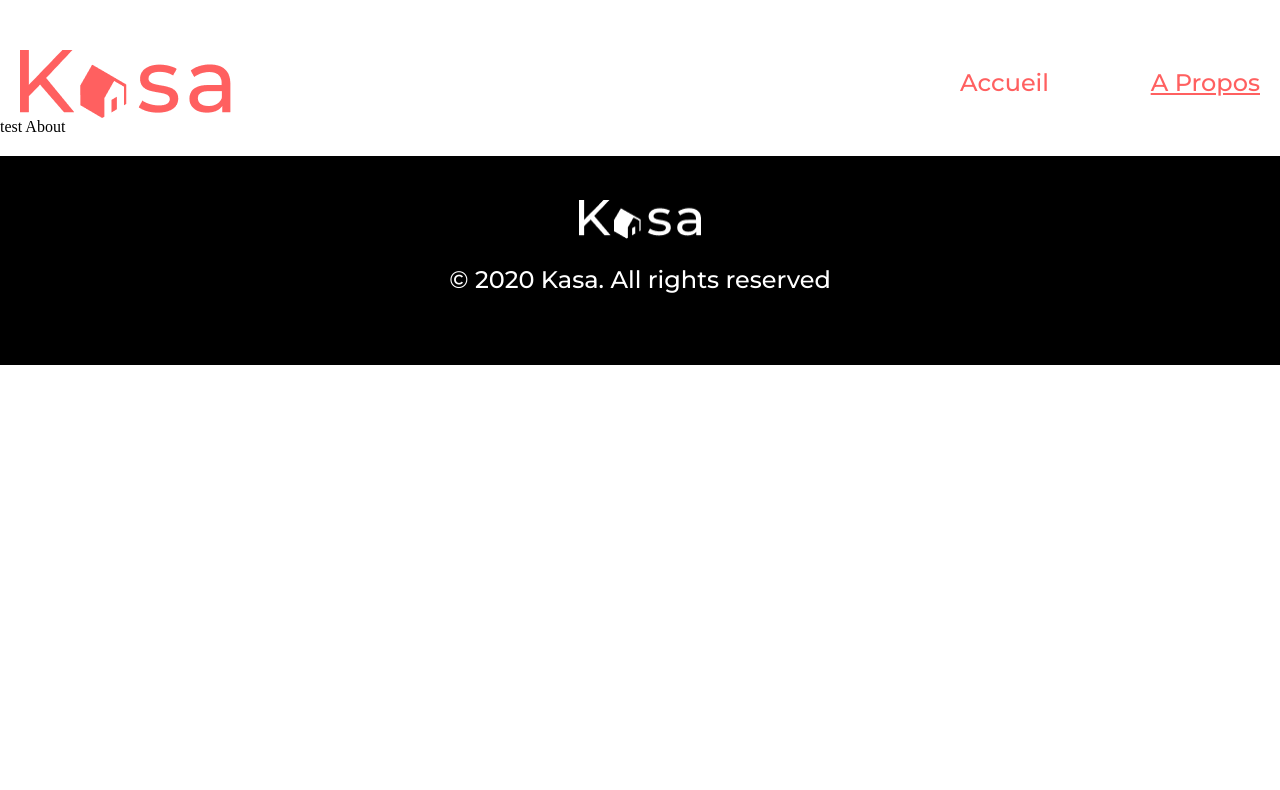
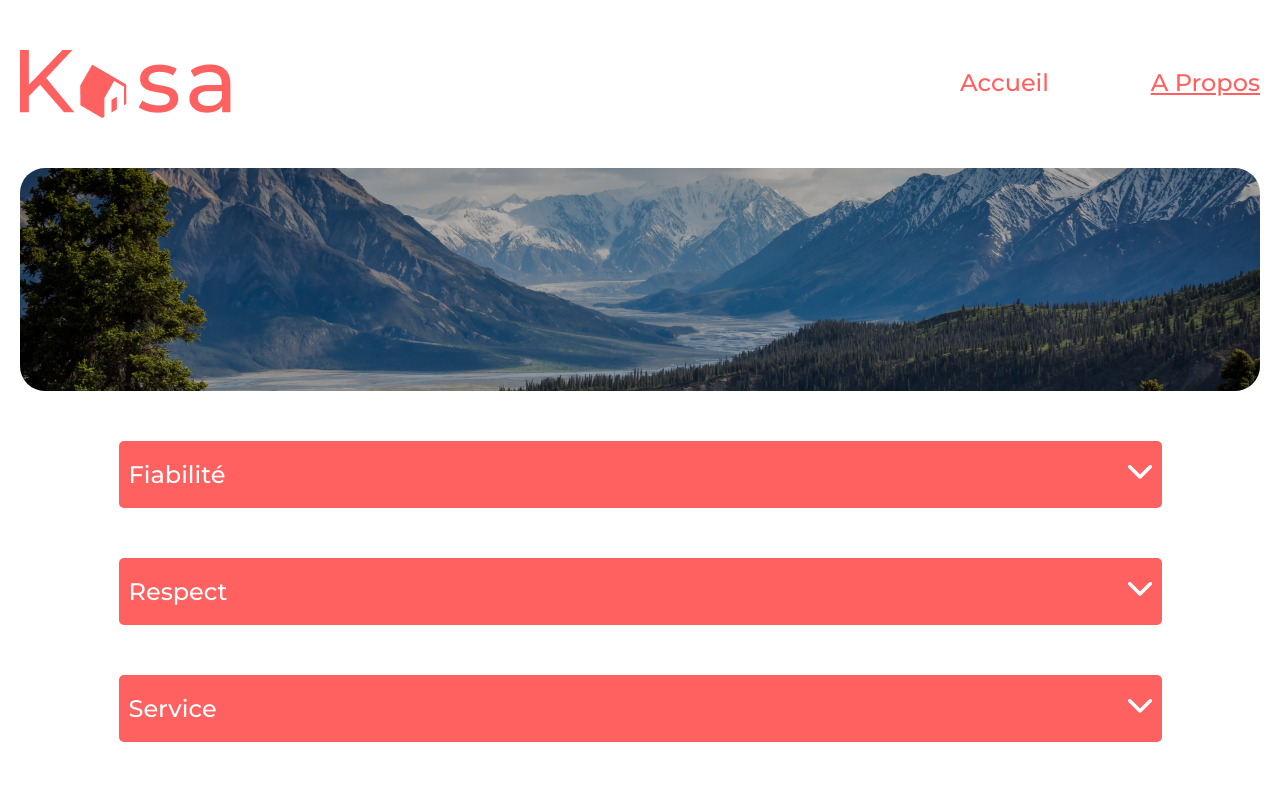
Before and after one commit to naniskull/ocr_kasa, a React (Create React App) app: page /about in a window 1280 px wide. Shown: the top 790 px of the page. Built offline with nearby package versions, Linux system fonts and the light colour scheme.

Commit message:
page about et composant collapse

```diff
--- a/src/components/Banner/Banner.css
+++ b/src/components/Banner/Banner.css
@@ -1,33 +1,45 @@
 .container_banner{
     width: 1240px;
     height: 223px;
-    margin: 50px 0;
+    margin: 50px auto;
+    display: flex;
 }
 
-.img_banner{
+.img_banner {
     width: 100%;
     height: 100%;
     background-size: cover;
     background-position: center;
     background-repeat: no-repeat;
     border-radius: 30px;
-    filter: brightness(80%);
     border-radius: 25px;
+    position: relative;
+    display: flex;
+    justify-content: center;
+    align-items: center;
 }
 
-h1{
-    border: solid 2px red;
+.img_banner .dark_background {
+    background: #000000;
+    mix-blend-mode: darken;
+    opacity: 0.3;
+    border-radius: 25px;
+    position: absolute;
+    top: 0;
+    left: 0;
+    width: 100%;
+    height: 100%;
+}
+
+.img_banner h1 {
     height: 68px;
     width: 705px;
-    display: flex;
-    align-items: center;
-    justify-content: center;
-    position: absolute;
-    text-align: center;
     font-family: 'Montserrat';
     font-style: normal;
     font-weight: 500;
     font-size: 48px;
     line-height: 68px;
     color: #FFFFFF;
+    position: relative;
+    z-index: 1;
 }
--- a/src/components/Banner/Banner.js
+++ b/src/components/Banner/Banner.js
@@ -2,11 +2,13 @@ import React from 'react';
 import "./Banner.css"
 import BackgoundImgHome from '../../assets/img_banner_home.png';
 
-const Banner = () => {
+const Banner = ({ backgroundImage = BackgoundImgHome, showTitle = true }) => {
     return (
         <div className='container_banner'>
-            <div className='img_banner' style={{ backgroundImage: `url(${BackgoundImgHome})`}}></div>
-            <h1>Chez vous, partout et ailleurs</h1>
+            <div className='img_banner' style={{ backgroundImage: `url(${backgroundImage})`}}>
+                <div className='dark_background'></div>
+                {showTitle && <h1>Chez vous, partout et ailleurs</h1>}
+            </div>
         </div>
     );
 };
--- a/src/components/Card/Card.css
+++ b/src/components/Card/Card.css
@@ -2,11 +2,13 @@
 .container_cards {
   background: #F7F7F7;
   border-radius: 25px;
-    width: 90%;
+  width: 1240px;
   margin: auto;
   display: flex;
   flex-wrap: wrap;
   justify-content: space-around;
+  align-content: space-around;
+  padding-top: 50px;
 }
 
 .card {
@@ -18,7 +20,7 @@
   background-position: center;
   text-decoration: none;
   transition: transform 0.3s ease-in-out, box-shadow 0.3s ease-in-out;
-    margin: 20px;
+  margin-bottom: 50px;
 }
 
 .card_overlay {
--- /dev/null
+++ b/src/components/Collapse/Collapse.css
@@ -0,0 +1,54 @@
+.collapse-container {
+    width: 100%;
+    display: flex;
+    flex-direction: column;
+    justify-content: center;
+    align-items: center;
+}
+
+.collapse-item {
+    margin-bottom: 50px;
+}
+
+.collapse-header {
+    width: 1023px;
+    height: 47px;
+    cursor: pointer;
+    display: flex;
+    justify-content: space-between;
+    align-items: center;
+    padding: 10px;
+    background: #FF6060;
+    border-radius: 5px;
+}
+
+.collapse_title{
+    font-family: 'Montserrat';
+    font-style: normal;
+    font-weight: 500;
+    font-size: 24px;
+    line-height: 34px;
+    color: #FFFFFF;
+}
+
+.arrow {
+    transition: transform 0.3s ease-in-out;
+}
+
+.arrow.up {
+    transform: rotate(180deg);
+}
+
+.collapse-content{
+    width: 1023px;
+    background: #F7F7F7;
+    border-radius: 5px;
+    font-family: 'Montserrat';
+    font-style: normal;
+    font-weight: 400;
+    font-size: 24px;
+    line-height: 34px;
+    color: #FF6060;
+    padding: 10px;
+    margin: 0;
+}
--- /dev/null
+++ b/src/components/Collapse/Collapse.js
@@ -0,0 +1,76 @@
+import React, { useState } from 'react';
+import Vector from '../../assets/vector.png';
+
+import './Collapse.css';
+
+const Collapse = () => {
+  const [openStates, setOpenStates] = useState([false, false, false, false]);
+
+  const toggleCollapse = (index) => {
+    const newOpenStates = [...openStates];
+    newOpenStates[index] = !newOpenStates[index];
+    setOpenStates(newOpenStates);
+  };
+
+  return (
+    <div className="collapse-container">
+      <div className="collapse-item">
+        <div className="collapse-header" onClick={() => toggleCollapse(0)}>
+          <h3 className='collapse_title'>Fiabilité</h3>
+          <span className={`arrow ${openStates[0] ? 'up' : 'down'}`}>
+            <img src={Vector} alt="vector" />
+          </span>
+        </div>
+        {openStates[0] && (
+          <p className="collapse-content">
+            Les annonces postées sur Kasa garantissent une fiabilité totale. Les photos sont conformes aux logements, et toutes les informations sont régulièrement vérifiées  par nos équipes.
+          </p>
+        )}
+      </div>
+
+      <div className="collapse-item">
+        <div className="collapse-header" onClick={() => toggleCollapse(1)}>
+          <h3 className='collapse_title'>Respect</h3>
+          <span className={`arrow ${openStates[1] ? 'up' : 'down'}`}>
+            <img src={Vector} alt="vector" />
+          </span>
+        </div>
+        {openStates[1] && (
+          <p className="collapse-content">
+            La bienveillance fait partie des valeurs fondatrices de Kasa. Tout comportement discriminatoire ou de perturbation du voisinage entraînera une exclusion de notre plateforme.
+          </p>
+        )}
+      </div>
+
+      <div className="collapse-item">
+        <div className="collapse-header" onClick={() => toggleCollapse(2)}>
+          <h3 className='collapse_title'>Service</h3>
+          <span className={`arrow ${openStates[2] ? 'up' : 'down'}`}>
+            <img src={Vector} alt="vector" />
+          </span>
+        </div>
+        {openStates[2] && (
+          <p className="collapse-content">
+            Nos équipes se tiennent à votre disposition pour vous fournir une expérience parfaite. N'hésitez pas à nous contacter si vous avez la moindre question.
+          </p>
+        )}
+      </div>
+
+      <div className="collapse-item">
+        <div className="collapse-header" onClick={() => toggleCollapse(3)}>
+          <h3 className='collapse_title'>Sécurité</h3>
+          <span className={`arrow ${openStates[3] ? 'up' : 'down'}`}>
+            <img src={Vector} alt="vector" />
+          </span>
+        </div>
+        {openStates[3] && (
+          <p className="collapse-content">
+            La sécurité est la priorité de Kasa. Aussi bien pour nos hôtes que pour les voyageurs, chaque logement correspond aux critères de sécurité établis par nos services. En laissant une note aussi bien à l'hôte qu'au locataire, cela permet à nos équipes de vérifier que les standards sont bien respectés. Nous organisons également des ateliers sur la sécurité domestique pour nos hôtes.
+          </p>
+        )}
+      </div>
+    </div>
+  );
+};
+
+export default Collapse;
--- a/src/components/Header/Header.css
+++ b/src/components/Header/Header.css
@@ -1,10 +1,9 @@
     /* Header */
 header{
     width: 1240px;
-    margin: auto;
+    margin: 50px auto;
     display: flex;
     justify-content: space-between;
-    margin-top: 50px;
 }
 
     /* Logo */
--- a/src/pages/About.js
+++ b/src/pages/About.js
@@ -1,9 +1,13 @@
 import React from 'react';
+import Banner from '../components/Banner/Banner';
+import BackgoundImgAbout from '../assets/img_banner_about.png';
+import Collapse from '../components/Collapse/Collapse';
 
 const About = () => {
   return (
     <div>
-       test About
+      <Banner backgroundImage={BackgoundImgAbout} showTitle={false} />
+      <Collapse />
     </div>
   );
 };
--- a/src/pages/Error/Error.css
+++ b/src/pages/Error/Error.css
@@ -6,6 +6,7 @@
     flex-direction: column;
     justify-content: center;
     align-items: center;
+    margin: 100px auto;
 }
 
 .number_404{
```
Also changed, not shown: src/assets/img_banner_about.png (added), src/assets/vector.png (added). Lines whose indentation alone changed are shown as unchanged.
